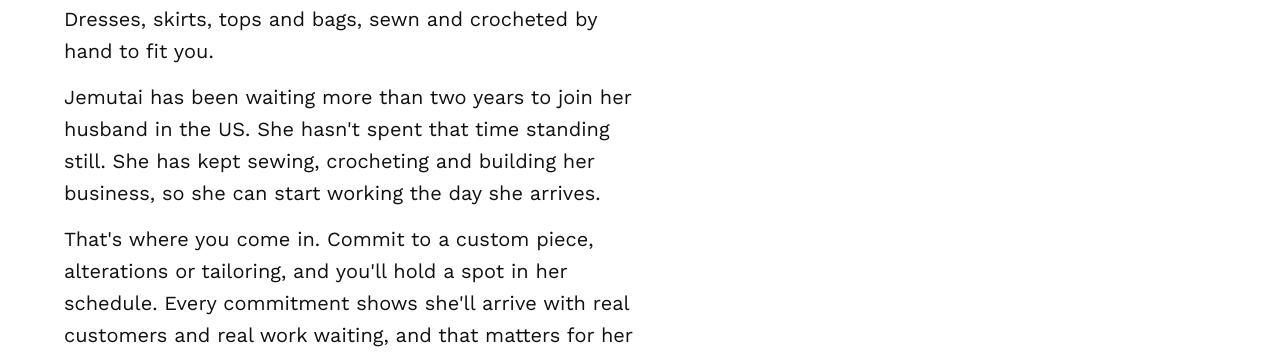
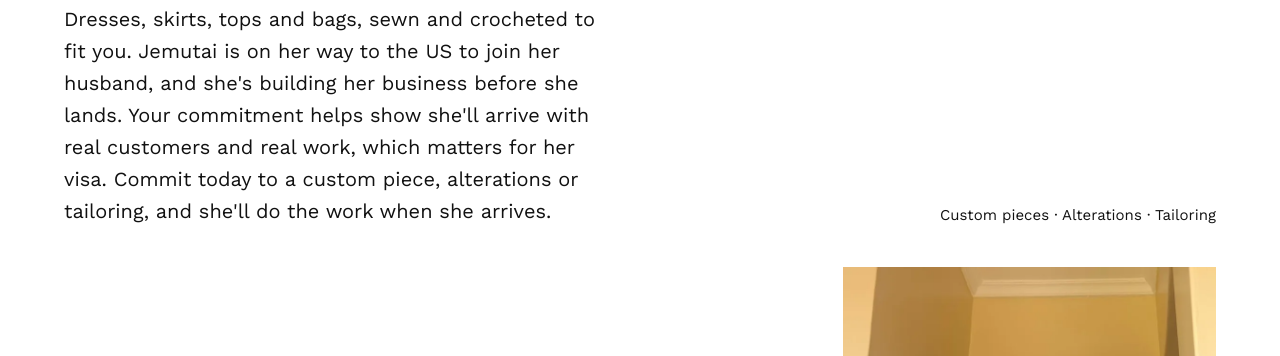
Before and after one commit to Benjahsana/jemutai-creations, a plain HTML site: page docs/index.html in a window 1280 px wide. Shown: the part 438-794 px from the top of the page. Drawn offline with nearby package versions, Linux system fonts and the light colour scheme; no server answers.

Commit message:
Revert "Rewrite intro to tell Jemutai's story accurately"
This reverts commit 4684069c230c9832f07ef0db083f0d5e40777339.

```diff
--- a/docs/index.html
+++ b/docs/index.html
@@ -35,7 +35,7 @@ header{padding:56px 5vw 40px}
 h1{margin:0;font-family:var(--serif);font-weight:400;font-size:clamp(64px,11vw,152px);line-height:.9;letter-spacing:-.02em}
 h1 i{color:var(--red)}
 .intro{display:flex;flex-wrap:wrap;gap:24px 48px;justify-content:space-between;align-items:flex-end;margin-top:28px;border-top:1px solid var(--line);padding-top:20px}
-.intro p{margin:0}.intro .lead{font-size:20px;max-width:46ch}.intro .lead p+p{margin-top:14px}.intro .tags{font-size:15px}
+.intro p{margin:0}.intro .lead{font-size:20px;max-width:44ch}.intro .tags{font-size:15px}
 .trio{display:grid;grid-template-columns:repeat(3,minmax(0,1fr));gap:16px;align-items:end}
 .trio img{display:block;width:100%;height:auto}
 
@@ -149,11 +149,7 @@ dialog .x{position:fixed;top:12px;right:12px;width:44px;height:44px;border-radiu
   <div class="wrap">
     <h1>Jemutai<br><i>Creations</i></h1>
     <div class="intro">
-      <div class="lead">
-        <p>Dresses, skirts, tops and bags, sewn and crocheted by hand to fit you.</p>
-        <p>Jemutai has been waiting more than two years to join her husband in the US. She hasn't spent that time standing still. She has kept sewing, crocheting and building her business, so she can start working the day she arrives.</p>
-        <p>That's where you come in. Commit to a custom piece, alterations or tailoring, and you'll hold a spot in her schedule. Every commitment shows she'll arrive with real customers and real work waiting, and that matters for her visa. There's nothing to pay now.</p>
-      </div>
+      <p class="lead">Dresses, skirts, tops and bags, sewn and crocheted to fit you. Jemutai is on her way to the US to join her husband, and she's building her business before she lands. Your commitment helps show she'll arrive with real customers and real work, which matters for her visa. Commit today to a custom piece, alterations or tailoring, and she'll do the work when she arrives.</p>
       <p class="tags">Custom pieces · Alterations · Tailoring</p>
     </div>
   </div>
```
